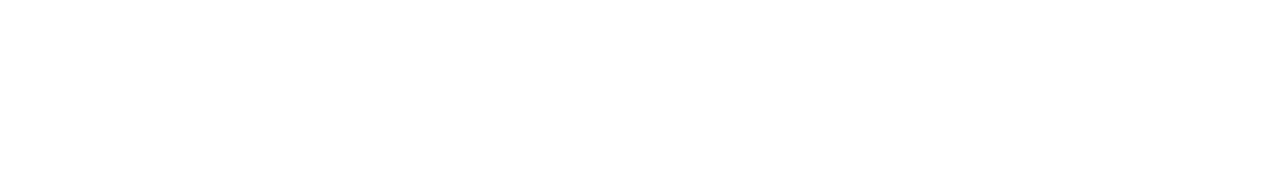
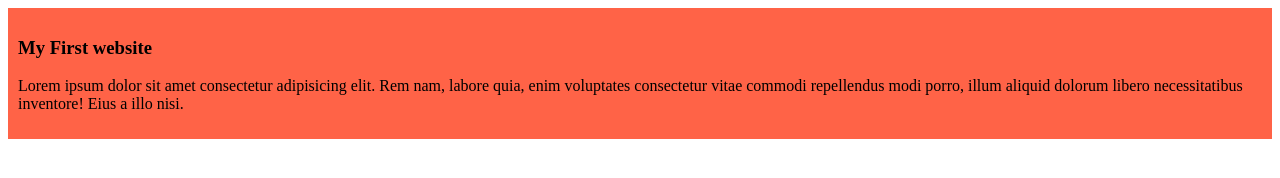
Before and after one commit to MithunMKB/My-simple-website, a plain HTML site: page index.html in a window 1280 px wide. Drawn offline with Linux system fonts and the light colour scheme.

Commit message:
added the first blog

```diff
--- /dev/null
+++ b/blog.css
@@ -0,0 +1,4 @@
+div{
+    background-color: tomato;
+    padding: 10px;
+}
--- a/index.html
+++ b/index.html
@@ -4,8 +4,12 @@
     <meta charset="UTF-8">
     <meta name="viewport" content="width=device-width, initial-scale=1.0">
     <title>My Simple Website</title>
+    <link rel="stylesheet" href="blog.css">
 </head>
 <body>
-
+    <div>
+        <h3>My First website</h3>
+        <p>Lorem ipsum dolor sit amet consectetur adipisicing elit. Rem nam, labore quia, enim voluptates consectetur vitae commodi repellendus modi porro, illum aliquid dolorum libero necessitatibus inventore! Eius a illo nisi.</p>
+    </div>
 </body>
 </html>
```
